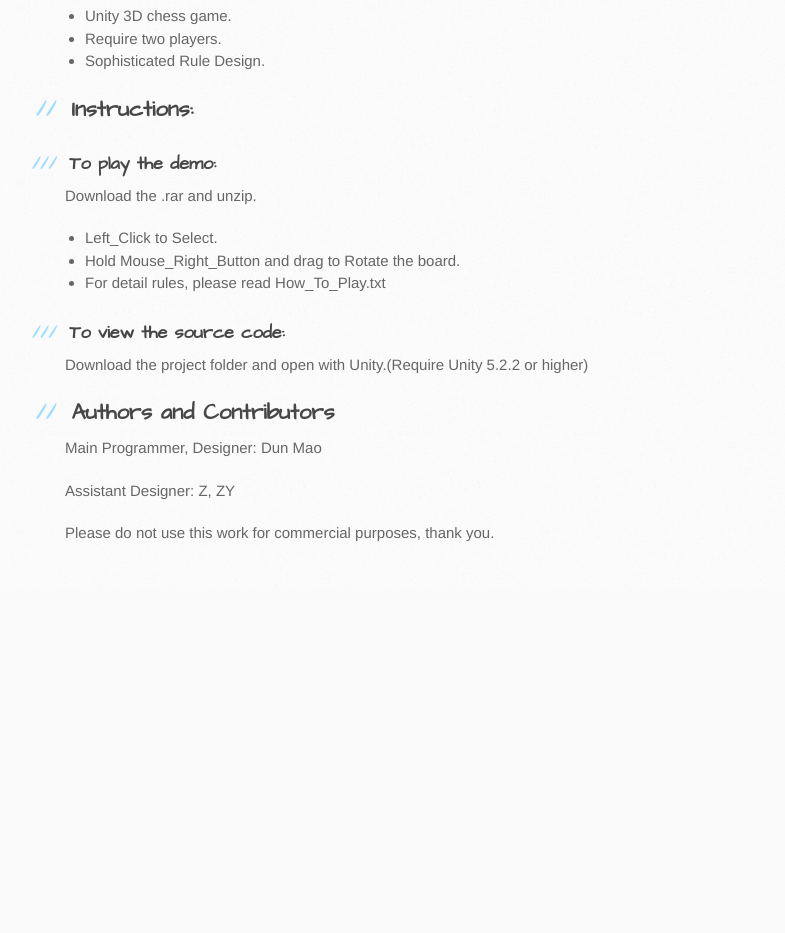
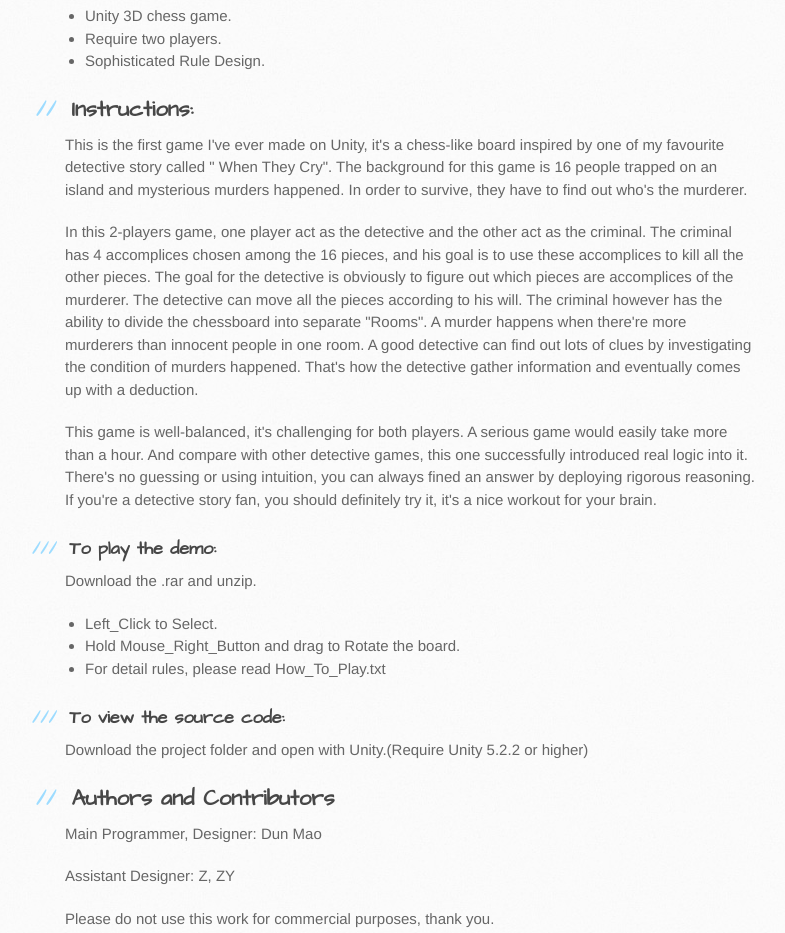
Before and after one commit to moderndelta137/When_We_Cry, a plain HTML site: page index.html in a window 1280 px wide. Shown: the part 1240-2173 px from the top of the page, without its empty margins (105-890 px from the left). Before the commit the page ends 1827 px from the top, so only its background shows below. Drawn offline with Linux system fonts and the light colour scheme.

```diff
--- a/index.html
+++ b/index.html
@@ -47,6 +47,12 @@
 <h2>
 <a id="instructions" class="anchor" href="#instructions" aria-hidden="true"><span aria-hidden="true" class="octicon octicon-link"></span></a>Instructions:</h2>
 
+<p>This is the first game I've ever made on Unity, it's a chess-like board inspired by one of my favourite detective story called " When They Cry". The background for this game is 16 people trapped on an island and mysterious murders happened. In order to survive, they have to find out who's the murderer.</p>
+
+<p>In this 2-players game, one player act as the detective and the other act as the criminal. The criminal has 4 accomplices chosen among the 16 pieces, and his goal is to use these accomplices to kill all the other pieces. The goal for the detective is obviously to figure out which pieces are accomplices of the murderer. The detective can move all the pieces according to his will. The criminal however has the ability to divide the chessboard into separate "Rooms". A murder happens when there're more murderers than innocent people in one room. A good detective can find out lots of clues by investigating the condition of murders happened. That's how the detective gather information and eventually comes up with a deduction.</p>
+
+<p>This game is well-balanced, it's challenging for both players. A serious game would easily take more than a hour. And compare with other detective games, this one successfully introduced real logic into it. There's no guessing or using intuition, you can always fined an answer by deploying rigorous reasoning. If you're a detective story fan, you should definitely try it, it's a nice workout for your brain.</p>
+
 <h3>
 <a id="to-play-the-demo" class="anchor" href="#to-play-the-demo" aria-hidden="true"><span aria-hidden="true" class="octicon octicon-link"></span></a>To play the demo:</h3>
 
```
Also changed, not shown: params.json (+1 -1 lines).
